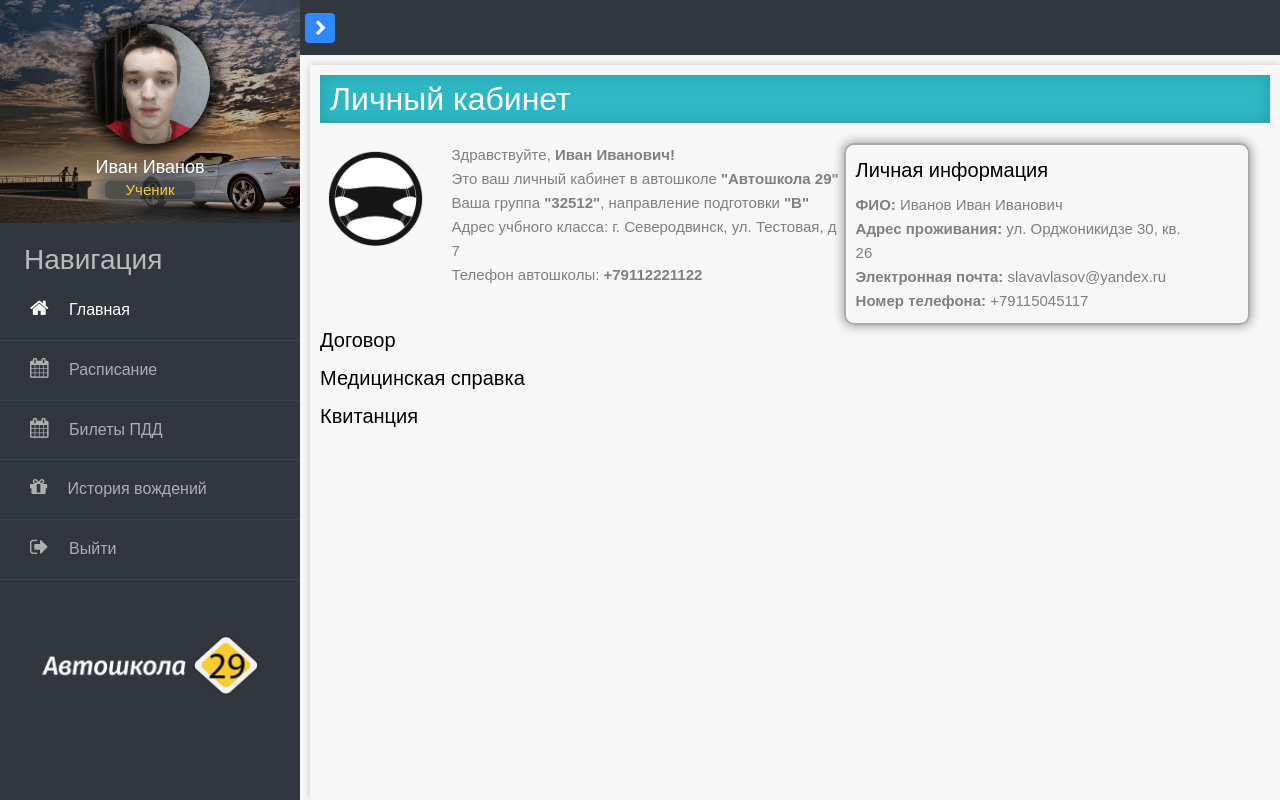
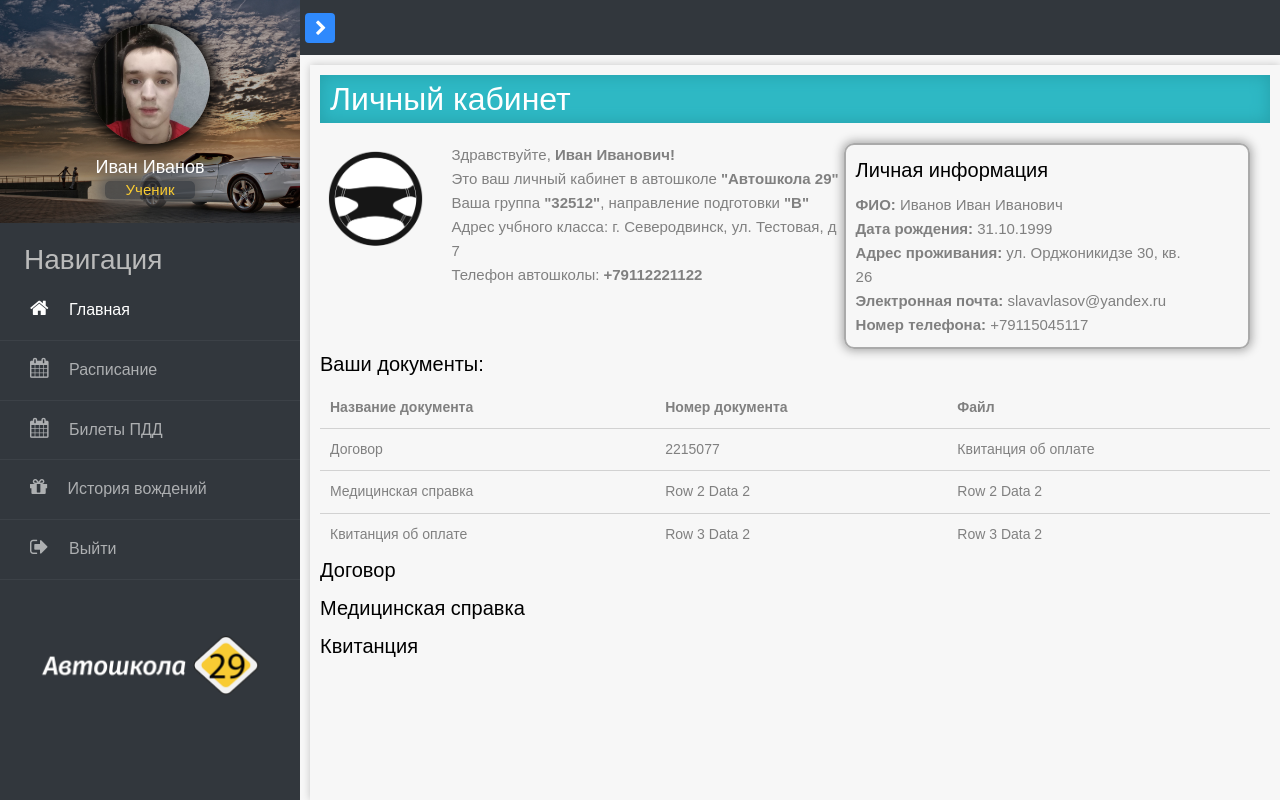
Before and after one commit to BarryWin/driving, a Django app: template main/templates/main/index.html in a window 1280 px wide. Run offline with Django 3.2, Linux system fonts and the light colour scheme; the template is opened without the code that fills it, so the values that code supplies are empty; some libraries are stand-ins or nearby versions.

Commit message:
documents

```diff
--- a/main/static/main/css/main.css
+++ b/main/static/main/css/main.css
@@ -87,6 +87,10 @@ h2.page-title {
     margin-right: 20px;
 }
 
+.personal-docs {
+
+}
+
 .pdd-tickets {
 
 }
--- a/main/static/main/js/main.js
+++ b/main/static/main/js/main.js
@@ -21,3 +21,7 @@
 $(document).ready( function () {
     $('#table_id').DataTable();
 } );
+
+$(document).ready( function () {
+    $('#documents').DataTable();
+} );
--- a/main/templates/main/index.html
+++ b/main/templates/main/index.html
@@ -20,14 +20,41 @@
         <div class="personal-info">
             <h5>Личная информация</h5>
             <p class="greetings-text"><b>ФИО: </b><span>Иванов Иван Иванович</span></p>
+            <p class="greetings-text"><b>Дата рождения: </b><span>31.10.1999</span></p>
             <p class="greetings-text"><b>Адрес проживания: </b><span>ул. Орджоникидзе 30, кв. 26</span></p>
             <p class="greetings-text"><b>Электронная почта: </b><span>slavavlasov@yandex.ru</span></p>
             <p class="greetings-text"><b>Номер телефона: </b><span>+79115045117</span></p>
         </div>
     </div>
     <div class="personal-docs">
+        <h5>Ваши документы:</h5>
+        <table id="documents" class="display">
+            <tbody>
+            <tr>
+                <th>Название документа</th>
+                <th>Номер документа</th>
+                <th>Файл</th>
+            </tr>
+            <tr>
+                <td>Договор</td>
+                <td>2215077</td>
+                <td>Квитанция об оплате</td>
+            </tr>
+            <tr>
+                <td>Медицинская справка</td>
+                <td>Row 2 Data 2</td>
+                <td>Row 2 Data 2</td>
+            </tr>
+            <tr>
+                <td>Квитанция об оплате</td>
+                <td>Row 3 Data 2</td>
+                <td>Row 3 Data 2</td>
+            </tr>
+            </tbody>
+        </table>
         <div class="dogovor">
             <h5>Договор</h5>
+
         </div>
         <div class="med">
             <h5>Медицинская справка</h5>
```
